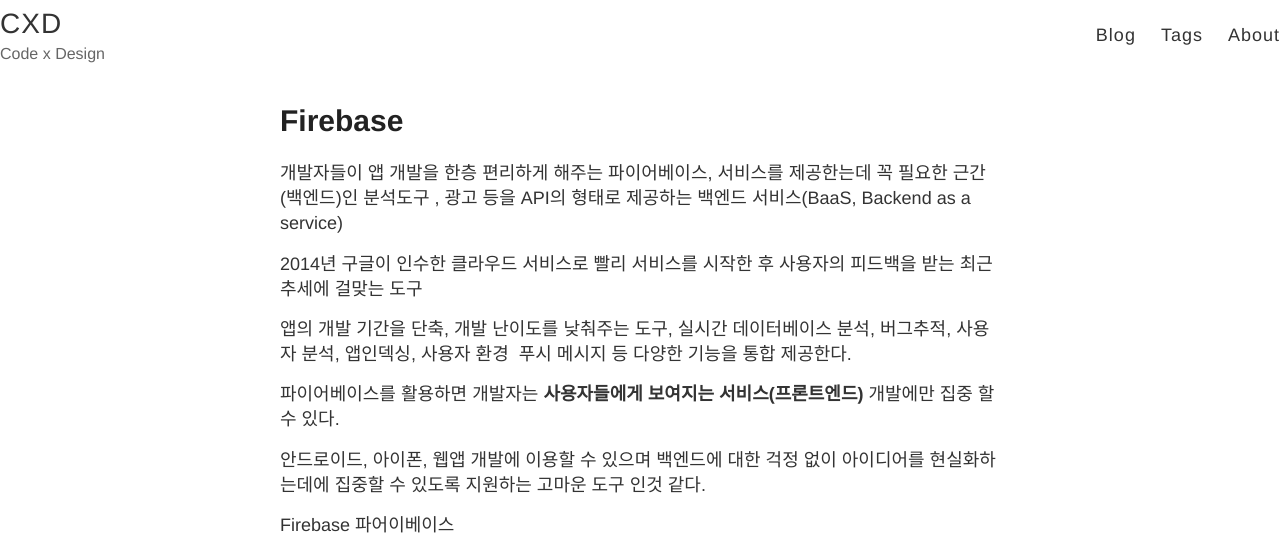
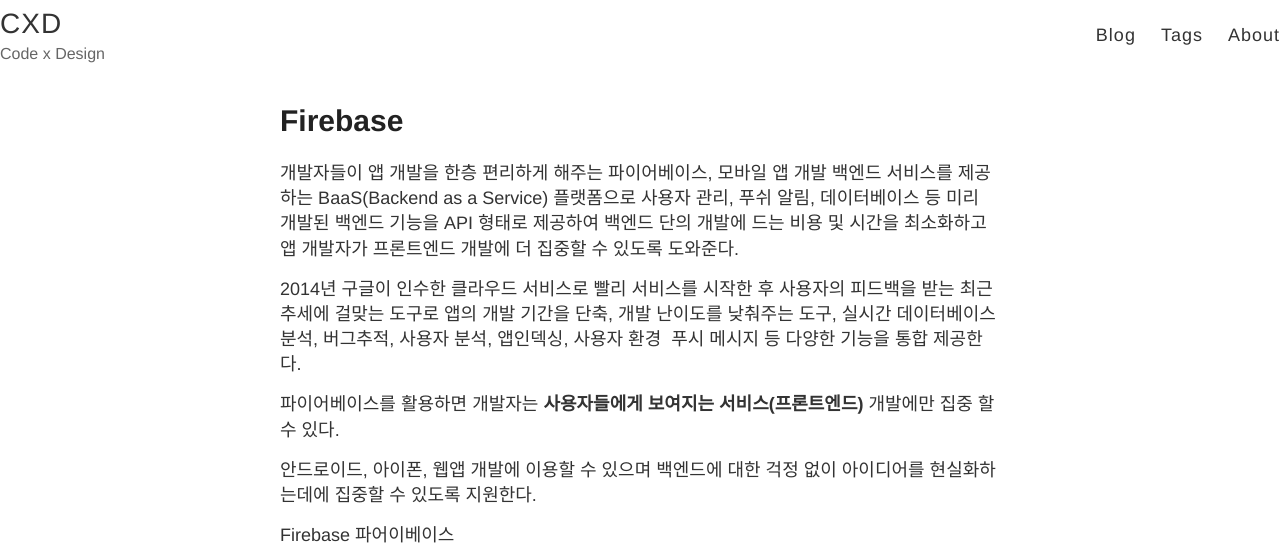
Before and after one commit to songssss/songssss.github.io, a Jekyll site: the page built from _posts/2017-04-30-firebase2.md, in a window 1280 px wide and 900 px high, cut to the strip 0-549 px from the top of the window. Built offline with Jekyll 4.4.1, drawn with Linux system fonts in a browser that asks for light colours; comment, search, counter and statistics services are not loaded.

Commit message:
Update 2017-04-30-firebase2.md

```diff
--- a/_posts/2017-04-30-firebase2.md
+++ b/_posts/2017-04-30-firebase2.md
@@ -5,17 +5,13 @@
 - firebase
 ---
 
-개발자들이 앱 개발을 한층 편리하게 해주는 파이어베이스, 서비스를 제공한는데 꼭 필요한 근간(백엔드)인 분석도구
-, 광고 등을 API의 형태로 제공하는 백엔드 서비스(BaaS, Backend as a service)
+개발자들이 앱 개발을 한층 편리하게 해주는 파이어베이스, 모바일 앱 개발 백엔드 서비스를 제공하는 BaaS(Backend as a Service) 플랫폼으로 사용자 관리, 푸쉬 알림, 데이터베이스 등 미리 개발된 백엔드 기능을 API 형태로 제공하여 백엔드 단의 개발에 드는 비용 및 시간을 최소화하고 앱 개발자가 프론트엔드 개발에 더 집중할 수 있도록 도와준다.
 
-2014년 구글이 인수한 클라우드 서비스로 빨리 서비스를 시작한 후 사용자의 피드백을 받는 최근 추세에 걸맞는 도구
-
-앱의 개발 기간을 단축, 개발 난이도를 낮춰주는 도구, 실시간 데이터베이스 분석, 버그추적, 사용자 분석, 앱인덱싱, 사용자 환경  푸시 메시지 등 다양한 기능을 통합 제공한다.
+2014년 구글이 인수한 클라우드 서비스로 빨리 서비스를 시작한 후 사용자의 피드백을 받는 최근 추세에 걸맞는 도구로 앱의 개발 기간을 단축, 개발 난이도를 낮춰주는 도구, 실시간 데이터베이스 분석, 버그추적, 사용자 분석, 앱인덱싱, 사용자 환경  푸시 메시지 등 다양한 기능을 통합 제공한다.
 
 파이어베이스를 활용하면 개발자는 **사용자들에게 보여지는 서비스(프론트엔드)** 개발에만 집중 할 수 있다.
 
-안드로이드, 아이폰, 웹앱 개발에 이용할 수 있으며 백엔드에 대한 걱정 없이 아이디어를 현실화하는데에 집중할 수 있도록 지원하는 고마운 도구 인것 같다.
-
+안드로이드, 아이폰, 웹앱 개발에 이용할 수 있으며 백엔드에 대한 걱정 없이 아이디어를 현실화하는데에 집중할 수 있도록 지원한다.
 
 
 
```
